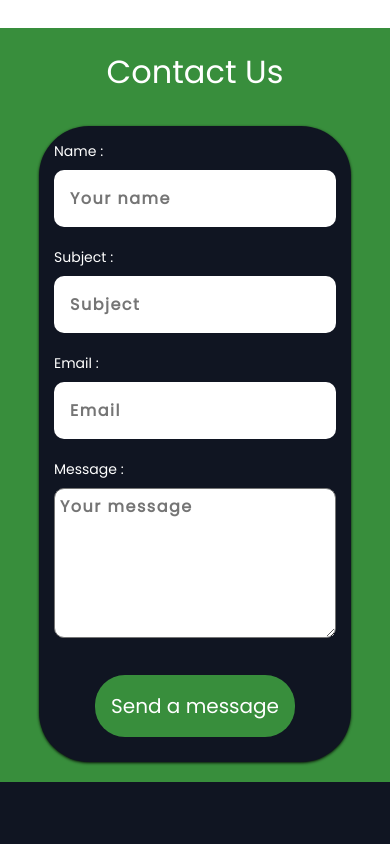
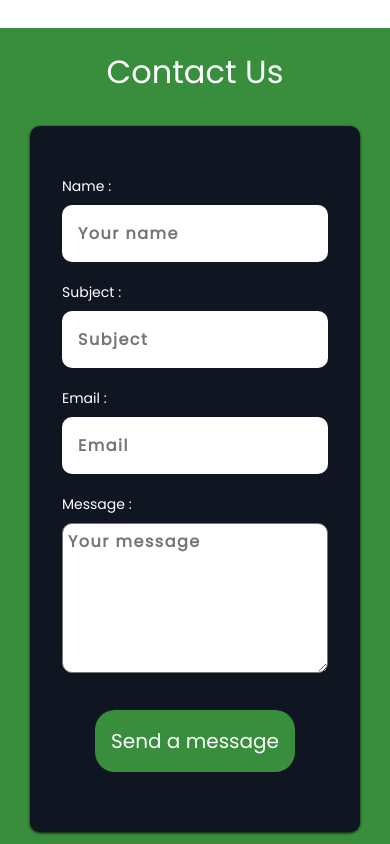
Before and after one commit to Shadyxstep/landform-granite, a React (Create React App) app: page / in a window 390 px wide. Shown: the part 6340-7184 px from the top of the page. Built offline with nearby package versions, Linux system fonts and the light colour scheme.

Commit message:
media queries added for contact form & thank you response

```diff
--- a/src/components/Contact/ContactElements.js
+++ b/src/components/Contact/ContactElements.js
@@ -56,9 +56,9 @@ export const Form = styled.form`
         width: 45vw;
     }
 
-    @media screen and (max-width: 400px) {
-        padding: 15px 15px;
-        width: 80vw;
+    @media screen and (max-width: 414px) {
+        width: 330px;
+        border-radius: 10px;
     }
 `
 
@@ -122,6 +122,10 @@ export const FormMessage = styled.textarea`
 export const ThankYouH1 = styled.h1`
     font-size: 40px;
     color: #fff;
+
+    @media screen and (max-width: 414px) {
+        font-size: 25px;
+    }
 `
 
 export const ThankYouContainer = styled.div`
@@ -135,4 +139,8 @@ export const ThankYouContainer = styled.div`
     overflow: hidden;
     background: #388E3C;
     text-align: center;
+
+    @media screen and (max-width: 414px) {
+        padding:10px;
+    }
 `
--- a/src/components/Contact/index.js
+++ b/src/components/Contact/index.js
@@ -26,16 +26,16 @@ const Contact = () => {
   if (submitted) {
     return (
       <>
-      <ThankYouContainer>
-        <ThankYouH1 className="line-1  anim-typewriter">Thank you! <br></br> We'll be in touch soon.</ThankYouH1>
+      <ThankYouContainer id="contact">
+        <ThankYouH1 className="line-1 anim-typewriter">Thank you! <br></br> We'll be in touch soon.</ThankYouH1>
       </ThankYouContainer>
       </>
     );
   }
 
   return (
-    <div>
-      <ContactContainer id="contact">
+    <div id="contact">
+      <ContactContainer>
         <ContactWrapper>
           <FormH1>Contact Us</FormH1>
           <FormContent>
@@ -75,7 +75,7 @@ const Contact = () => {
               </div>
               <div style={{padding: "10px"}}>
                 <button type="submit" className="FormButton"
-                style={{ border: "none", background: "#388E3C", padding: "16px", fontSize: "20px", color: "#fff", cursor: "pointer", borderRadius: "30px" }}> Send a message </button>
+                style={{ border: "none", background: "#388E3C", padding: "16px", fontSize: "20px", color: "#fff", cursor: "pointer", borderRadius: "20px" }}> Send a message </button>
               </div>
             </Form>
           </FormContent>
```
